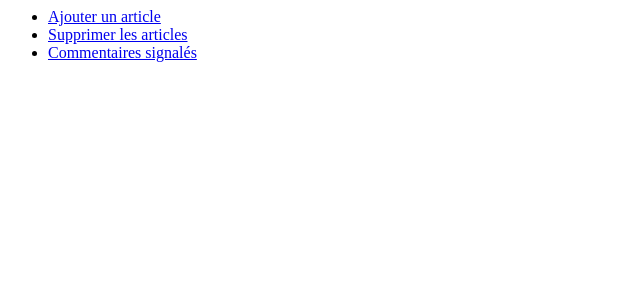
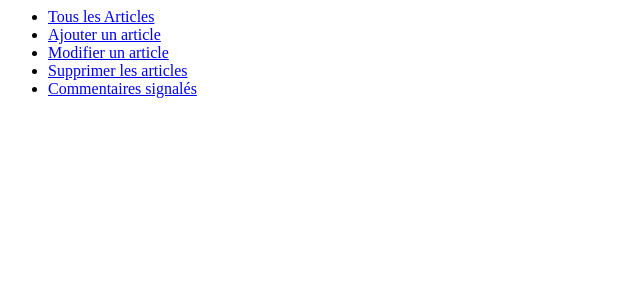
Before and after one commit to mintraK/Projet4-OC, a PHP site: page /admin/menuverticale.php in a window 1280 px wide. Shown: the top 300 px of the page, without its empty margins (0-640 px from the left). Run offline with PHP 8.4, Linux system fonts and the light colour scheme.

Commit message:
menuverticale.php ajouté des rubriques de tous les articles,Modifier un article

```diff
--- a/admin/menuverticale.php
+++ b/admin/menuverticale.php
@@ -3,8 +3,14 @@
     <div class="col-xs-3 col-sm-3 col-md-3 col-lg-3 ">
                 <ul class="nav navbar-inverse  flex-column">
                      <li class="nav-item ">
+                         <a class="nav-link active" href="admin.php">Tous les Articles</a>
+                     </li>
+                     <li class="nav-item ">
                          <a class="nav-link active" href="ajouteArticle.php">Ajouter un article</a>
                      </li>
+                     <li class="nav-item">
+                         <a class="nav-link" href="modifierArticle.php">Modifier un article</a>
+                    </li>
                     <li class="nav-item">
                         <a class="nav-link" href="supprimeArticle.php">Supprimer les articles</a>
                      </li>
@@ -12,6 +18,7 @@
                          <a class="nav-link" href="commentaireSignaler.php">Commentaires signalés</a>
                     </li>
 
+
                  </ul>
 
     </div>
```
